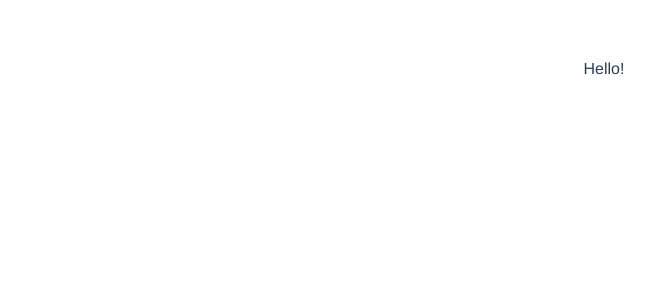
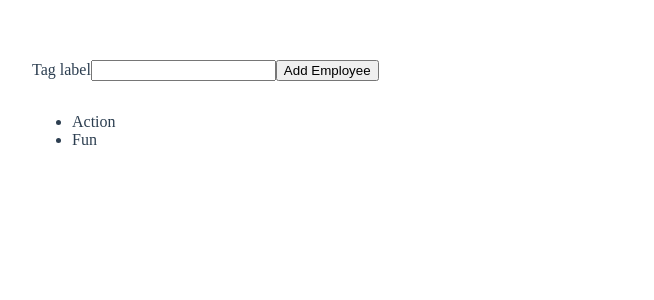
Before and after one commit to ribeiroguilherme/giphy-app, a Vue app: page / in a window 1280 px wide. Shown: the top 300 px of the page, without its empty margins (36-690 px from the left). Built offline with nearby package versions, Linux system fonts and the light colour scheme.

Commit message:
feat: rendering list of tags

```diff
--- a/src/App.vue
+++ b/src/App.vue
@@ -1,30 +1,45 @@
 <template>
   <div id="app">
-    <tag />
+    <tag-form @add:tag="addTag" />
+    <tag-list :tags="tags"/>
   </div>
 </template>
 
 <script lang="ts">
 import { Component, Vue } from 'vue-property-decorator';
-import Tag from './components/Tag.vue';
-import HelloWorld from './components/HelloWorld.vue';
+
+import Tag from '@/components/Tag.vue';
+import TagList from '@/components/TagList.vue';
+import TagForm from '@/components/TagForm.vue';
 
 @Component({
   components: {
-    HelloWorld,
     Tag,
+    TagList,
+    TagForm,
   },
 })
-export default class App extends Vue {}
+export default class App extends Vue {
+  tags = [
+    { id: 1, label: 'Action' },
+    { id: 2, label: 'Fun' },
+  ];
+
+  addTag(tag: any) {
+    const lastId = this.tags.length > 0
+      ? this.tags[this.tags.length - 1].id
+      : 0;
+    const id = lastId + 1;
+    const newTag = { label: tag.label, id };
+
+    this.tags = [...this.tags, newTag];
+  }
+}
 </script>
 
 <style>
 #app {
-  font-family: Avenir, Helvetica, Arial, sans-serif;
-  -webkit-font-smoothing: antialiased;
-  -moz-osx-font-smoothing: grayscale;
-  text-align: center;
   color: #2c3e50;
-  margin-top: 60px;
+  margin: 60px;
 }
 </style>
--- a/src/components/HelloWorld.vue
+++ /dev/null
@@ -1,60 +0,0 @@
-<template>
-  <div class="hello">
-    <h1>{{ msg }}</h1>
-    <p>
-      For a guide and recipes on how to configure / customize this project,<br>
-      check out the
-      <a href="https://cli.vuejs.org" target="_blank" rel="noopener">vue-cli documentation</a>.
-    </p>
-    <h3>Installed CLI Plugins</h3>
-    <ul>
-      <li><a href="https://github.com/vuejs/vue-cli/tree/dev/packages/%40vue/cli-plugin-babel" target="_blank" rel="noopener">babel</a></li>
-      <li><a href="https://github.com/vuejs/vue-cli/tree/dev/packages/%40vue/cli-plugin-typescript" target="_blank" rel="noopener">typescript</a></li>
-      <li><a href="https://github.com/vuejs/vue-cli/tree/dev/packages/%40vue/cli-plugin-pwa" target="_blank" rel="noopener">pwa</a></li>
-      <li><a href="https://github.com/vuejs/vue-cli/tree/dev/packages/%40vue/cli-plugin-eslint" target="_blank" rel="noopener">eslint</a></li>
-    </ul>
-    <h3>Essential Links</h3>
-    <ul>
-      <li><a href="https://vuejs.org" target="_blank" rel="noopener">Core Docs</a></li>
-      <li><a href="https://forum.vuejs.org" target="_blank" rel="noopener">Forum</a></li>
-      <li><a href="https://chat.vuejs.org" target="_blank" rel="noopener">Community Chat</a></li>
-      <li><a href="https://twitter.com/vuejs" target="_blank" rel="noopener">Twitter</a></li>
-      <li><a href="https://news.vuejs.org" target="_blank" rel="noopener">News</a></li>
-    </ul>
-    <h3>Ecosystem</h3>
-    <ul>
-      <li><a href="https://router.vuejs.org" target="_blank" rel="noopener">vue-router</a></li>
-      <li><a href="https://vuex.vuejs.org" target="_blank" rel="noopener">vuex</a></li>
-      <li><a href="https://github.com/vuejs/vue-devtools#vue-devtools" target="_blank" rel="noopener">vue-devtools</a></li>
-      <li><a href="https://vue-loader.vuejs.org" target="_blank" rel="noopener">vue-loader</a></li>
-      <li><a href="https://github.com/vuejs/awesome-vue" target="_blank" rel="noopener">awesome-vue</a></li>
-    </ul>
-  </div>
-</template>
-
-<script lang="ts">
-import { Component, Prop, Vue } from 'vue-property-decorator';
-
-@Component
-export default class HelloWorld extends Vue {
-  @Prop() private msg!: string;
-}
-</script>
-
-<!-- Add "scoped" attribute to limit CSS to this component only -->
-<style scoped>
-h3 {
-  margin: 40px 0 0;
-}
-ul {
-  list-style-type: none;
-  padding: 0;
-}
-li {
-  display: inline-block;
-  margin: 0 10px;
-}
-a {
-  color: #42b983;
-}
-</style>
--- a/src/components/Tag.vue
+++ b/src/components/Tag.vue
@@ -1,6 +1,8 @@
 <template>
-  <div id="tag">
-    Hello!
+  <div class="tag">
+    <div class="tag-label">
+      {{ tag.label }}
+    </div>
   </div>
 </template>
 
@@ -9,8 +11,29 @@ import Vue from 'vue';
 
 export default Vue.extend({
   name: 'tag',
+  props: ['tag'],
 });
 </script>
 
 <style scoped>
+.tag {
+  padding: 0px;
+  height: 32px;
+  background-color: #606060;
+  color: #ffffff;
+  border-radius: 8px;
+  display: inline-flex;
+  align-items: center;
+}
+
+.tag:hover {
+  background-color: #737171;
+
+}
+
+.tag-label {
+  padding-left: 12px;
+  padding-right: 12px;
+}
+
 </style>
--- /dev/null
+++ b/src/components/TagForm.vue
@@ -0,0 +1,33 @@
+<template>
+  <div id="tag-form">
+    <form @submit.prevent="handleSubmit">
+      <label>Tag label</label>
+      <input type="text" v-model="tag.label" />
+      <button>Add Employee</button>
+    </form>
+  </div>
+</template>
+
+<script>
+export default {
+  name: 'tag-form',
+  data() {
+    return {
+      tag: {
+        label: '',
+      },
+    };
+  },
+  methods: {
+    handleSubmit() {
+      this.$emit('add:tag', this.tag);
+    },
+  },
+};
+</script>
+
+<style scoped>
+  form {
+    margin-bottom: 2rem;
+  }
+</style>
--- /dev/null
+++ b/src/components/TagList.vue
@@ -0,0 +1,29 @@
+<template>
+  <div class="tag-list">
+    <nav>
+      <ul>
+        <li v-for="tag in tags" :key="tag.id">
+          <a>
+            {{tag.label}}
+          </a>
+        </li>
+      </ul>
+    </nav>
+  </div>
+</template>
+
+<script lang="ts">
+import Vue from 'vue';
+
+export default Vue.extend({
+  name: 'tag-list',
+  props: {
+    tags: Array,
+  },
+});
+
+</script>
+
+<style scoped>
+
+</style>
```
